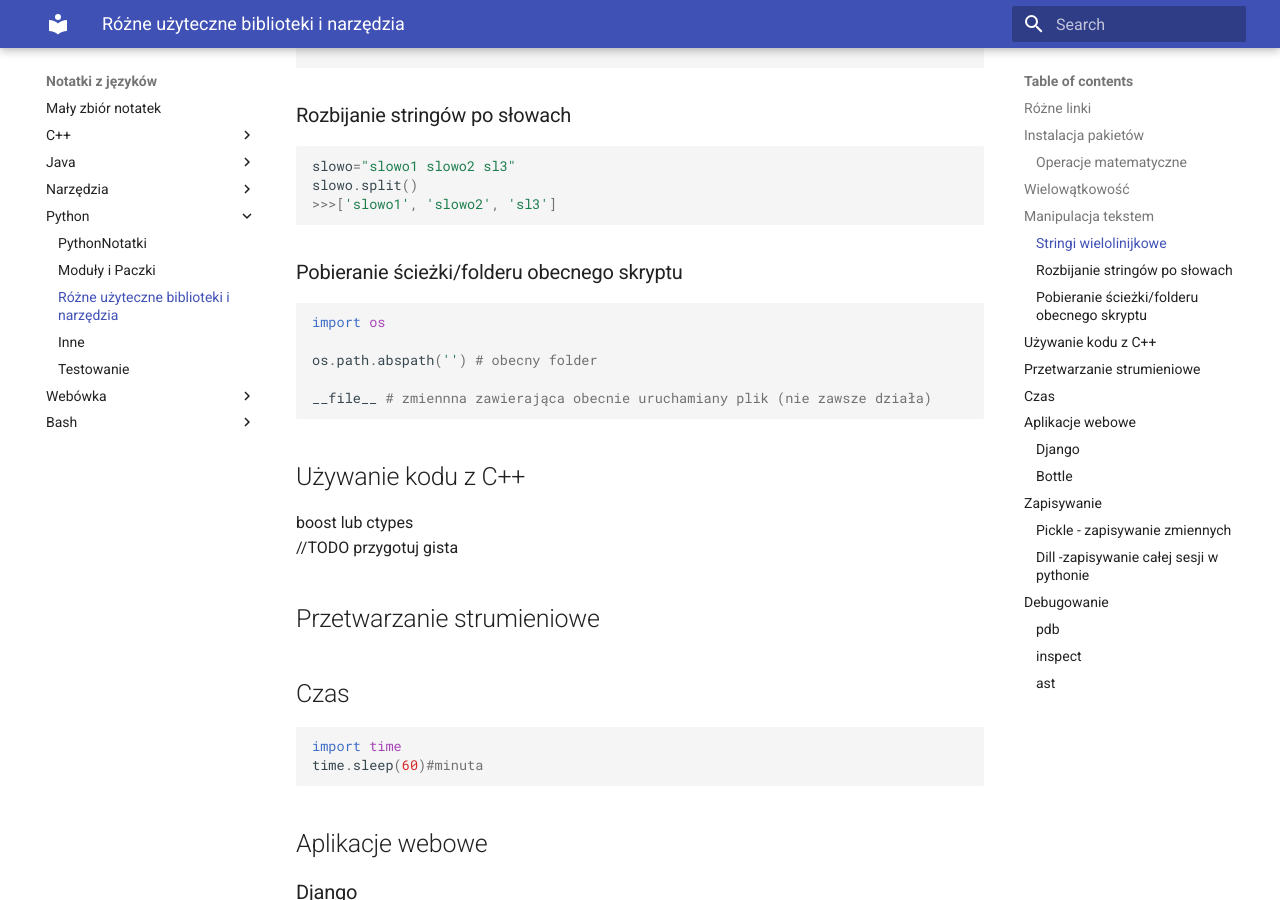
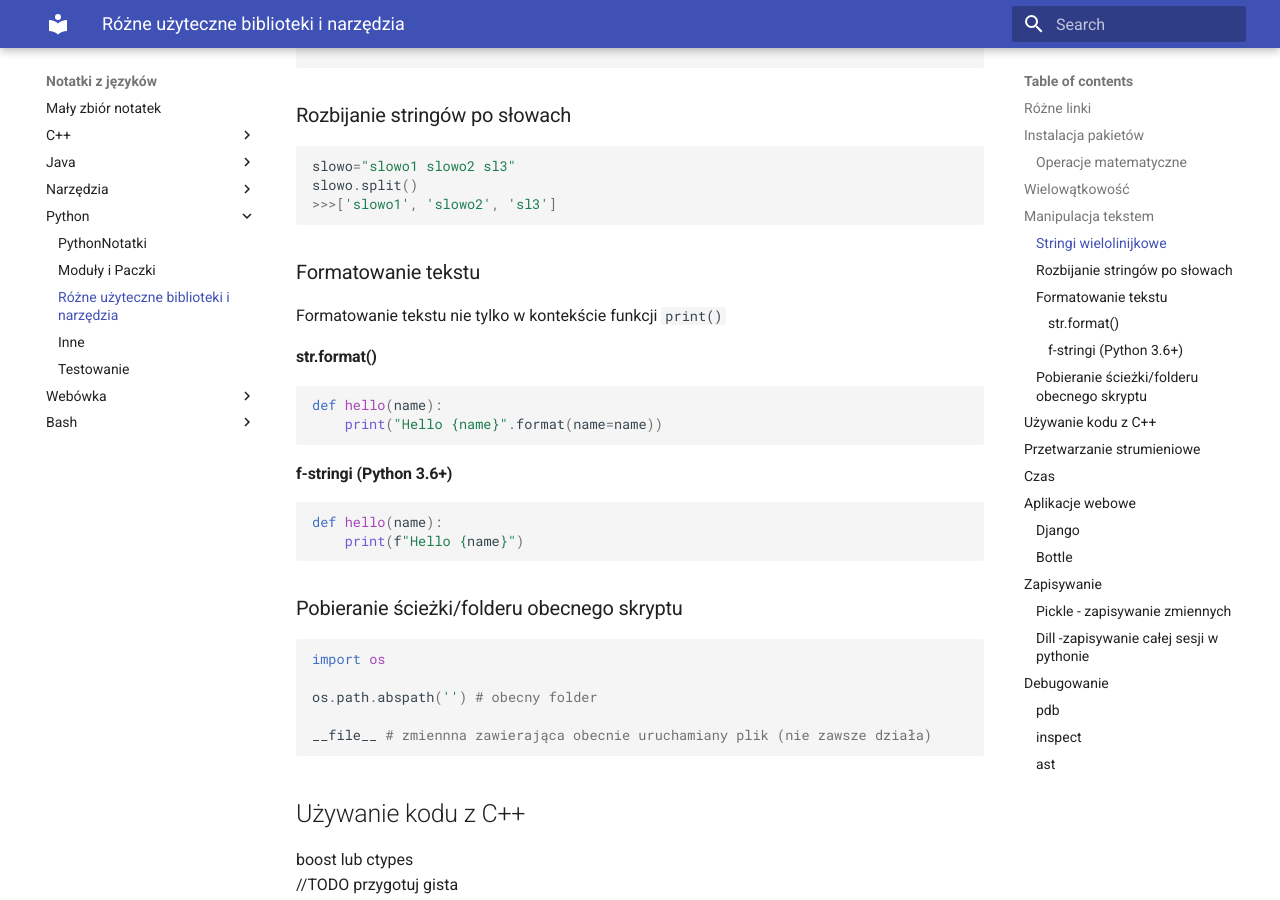
Before and after one commit to pktiuk/notatki_z_jezykow, an MkDocs documentation site: the page built from docs/Python/4_biblioteki_i_narzędzia.md, in a window 1280 px wide and 900 px high, scrolled down 893 px. Built offline with MkDocs 1.6.1 and Material for MkDocs 9.7.7, drawn with Linux system fonts in a browser that asks for light colours.

Commit message:
Printowanie w pythonie

````diff
--- a/docs/Python/4_biblioteki.md
+++ b/docs/Python/4_biblioteki_i_narzędzia.md
@@ -37,6 +37,25 @@ linia3
 slowo="slowo1 slowo2 sl3"
 slowo.split()
 >>>['slowo1', 'slowo2', 'sl3']
+```
+
+### Formatowanie tekstu
+
+Formatowanie tekstu nie tylko w kontekście funkcji `print()`
+
+#### str.format()
+
+```python
+def hello(name):
+    print("Hello {name}".format(name=name))
+
+```
+
+#### f-stringi (Python 3.6+)
+
+```python
+def hello(name):
+    print(f"Hello {name}")
 ```
 
 ### Pobieranie ścieżki/folderu obecnego skryptu
````
